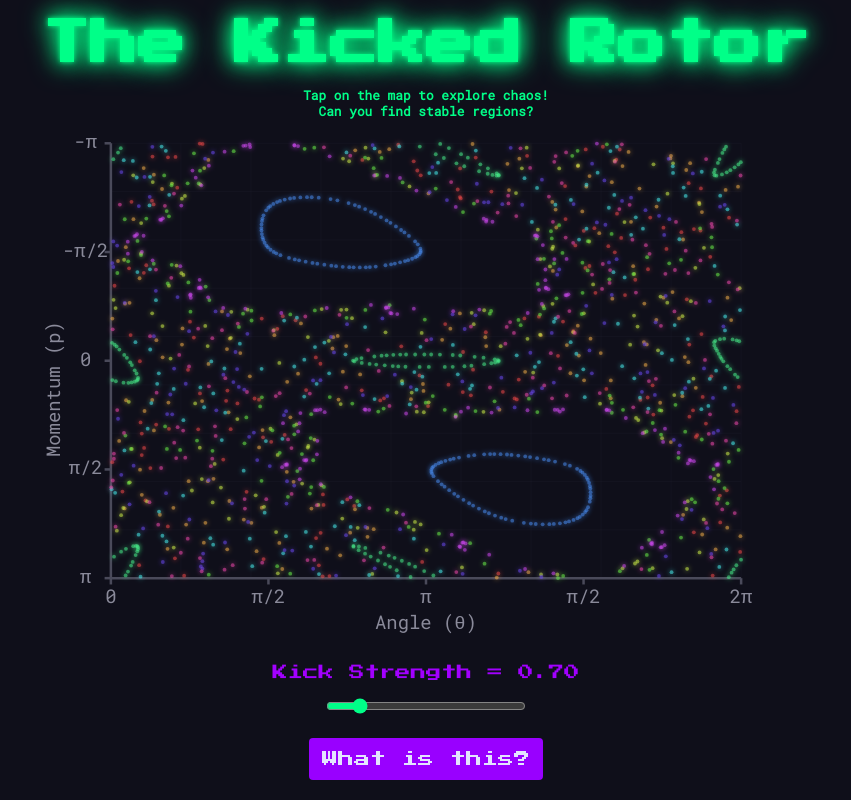
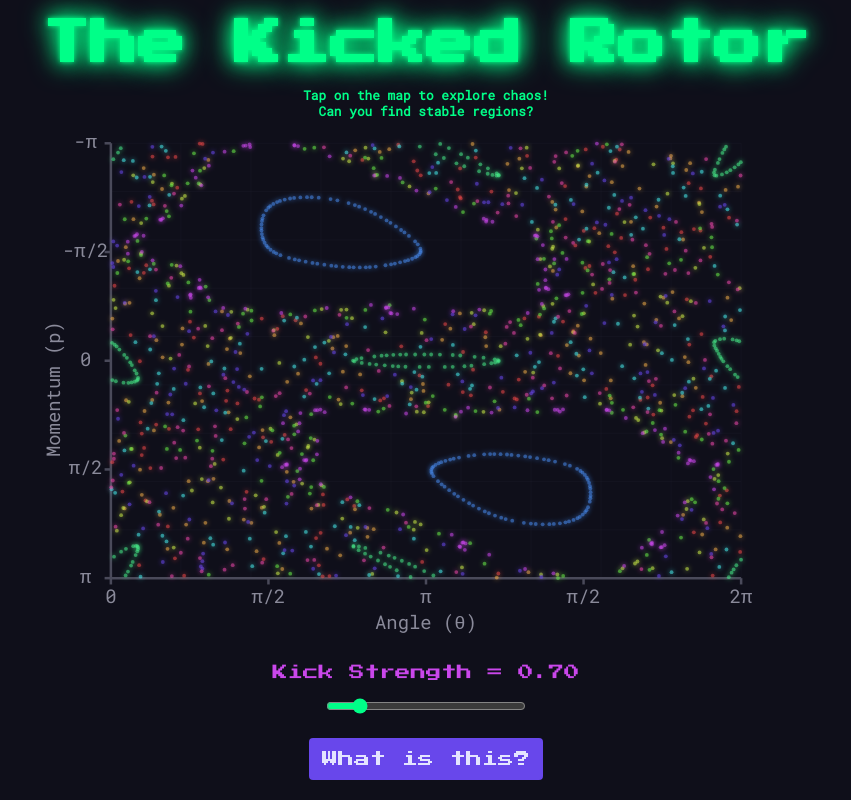
Before and after one commit to IlyaOrson/KickedRotor, a SvelteKit app: page / in a window 1280 px wide. Shown: the whole page, without its empty margins (214-1065 px from the left). Built offline with nearby package versions, Linux system fonts and the light colour scheme.

Commit message:
Minor color tweaks

```diff
--- a/src/routes/+page.svelte
+++ b/src/routes/+page.svelte
@@ -28,10 +28,11 @@
   let clickTrajectory = $state<Trajectory | null>(null);
   let animationPoints = $state(0);
   let animationFrameId: number | null = null;
-  let debounceDelay = $state(300); // Default debounce delay
+  let debounceDelay = $state(300);
 
   let WIDTH = $state(MAX_WIDTH);
   let HEIGHT = $derived(WIDTH * ASPECT_RATIO);
+
   let pointsPerTrajectory = $derived(
     Math.floor(MIN_POINTS + (WIDTH / MAX_WIDTH) * (MAX_POINTS - MIN_POINTS))
   );
@@ -155,9 +156,12 @@
   }
 
   // Debounced update function for k
-  const updateK = debounce((value: number) => {
-    k = value;
-  }, () => debounceDelay);
+  const updateK = debounce(
+    (value: number) => {
+      k = value;
+    },
+    () => debounceDelay
+  );
 
   function handleSliderInput(event: Event) {
     const value = parseFloat((event.target as HTMLInputElement).value);
@@ -367,6 +371,7 @@
         {/if}
       </svg>
     </div>
+
     <div class="controls">
       <div class="parameter-control">
         <div class="k-value">Kick Strength = {k.toFixed(2)}</div>
@@ -537,7 +542,7 @@
 
   .k-value {
     font-family: "Press Start 2P", monospace;
-    color: #a200ff;
+    color: #ca47eb;
     font-size: clamp(0.7rem, 1.2vw, 1rem);
     margin-top: 1rem;
   }
@@ -556,7 +561,7 @@
   }
 
   .toggle-button {
-    background: #9900ff;
+    background: #6847eb;
     color: #e4e4ff;
     border: none;
     padding: 0.5rem 1rem;
```
